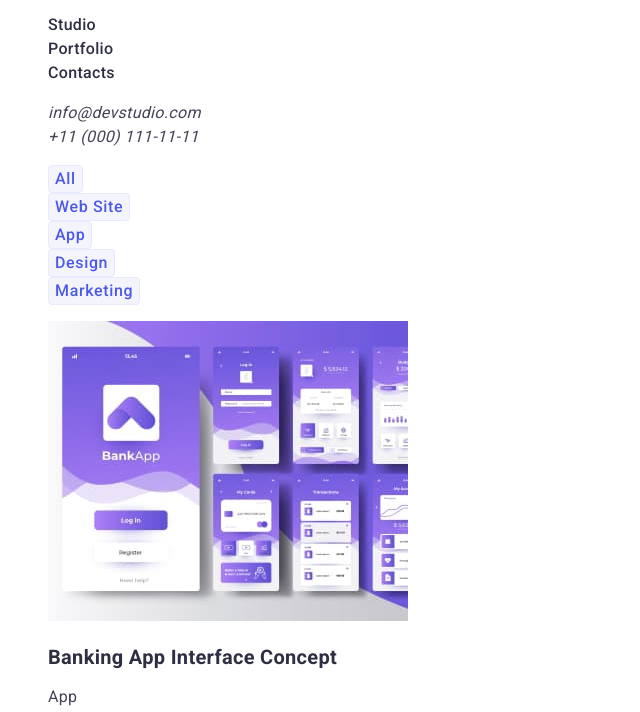
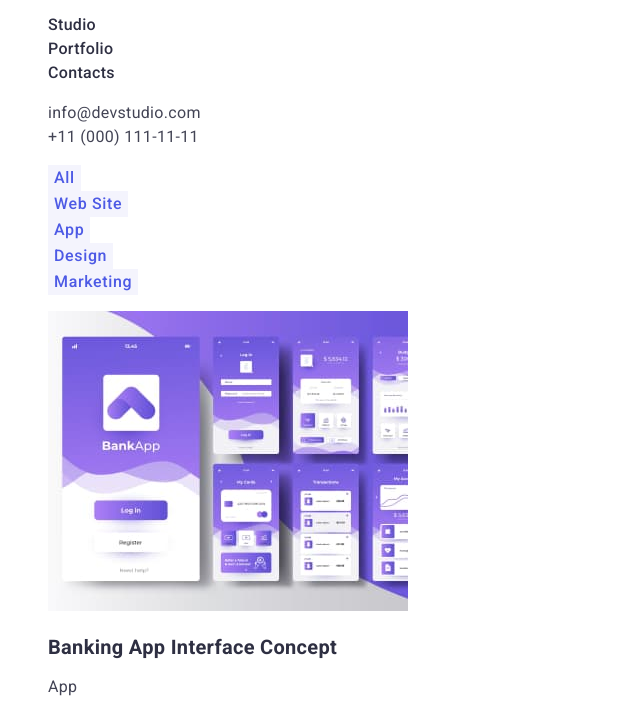
Before and after one commit to NickShuster/goit-markup-hw-02, a plain HTML site: page portfolio.html in a window 1280 px wide. Shown: the part 38-750 px from the top of the page, without its empty margins (0-640 px from the left). Drawn offline with Linux system fonts and the light colour scheme.

Commit message:
cursiva litera

```diff
--- a/css/styles.css
+++ b/css/styles.css
@@ -19,6 +19,7 @@ text-decoration: none;
 .contact-email{
     font-weight: 400;
     color: #434455;
+    font-style:normal;
 }
 
 .contact-email:hover,
@@ -34,6 +35,7 @@ color: #404BBF;
 .contact-phone-number{
             font-weight: 400;
             color: #434455;
+            font-style:normal;
 }
 
 .logotype{
@@ -180,8 +182,7 @@ color: #404BBF;
 
 .btn-main{
     background: #F4F4FD;
-    border: 1px solid #E7E9FC;
-    border-radius: 4px;
+    border: none;
     font-weight: 500;
     display: flex;
     align-items: center;
@@ -194,7 +195,7 @@ color: #404BBF;
 .btn-main:hover {
     background: #404BBF;
     color: #FFFFFF;
-    border:1px solid #404BBF;
+    border-color: #404BBF;
 
 }
 
```
